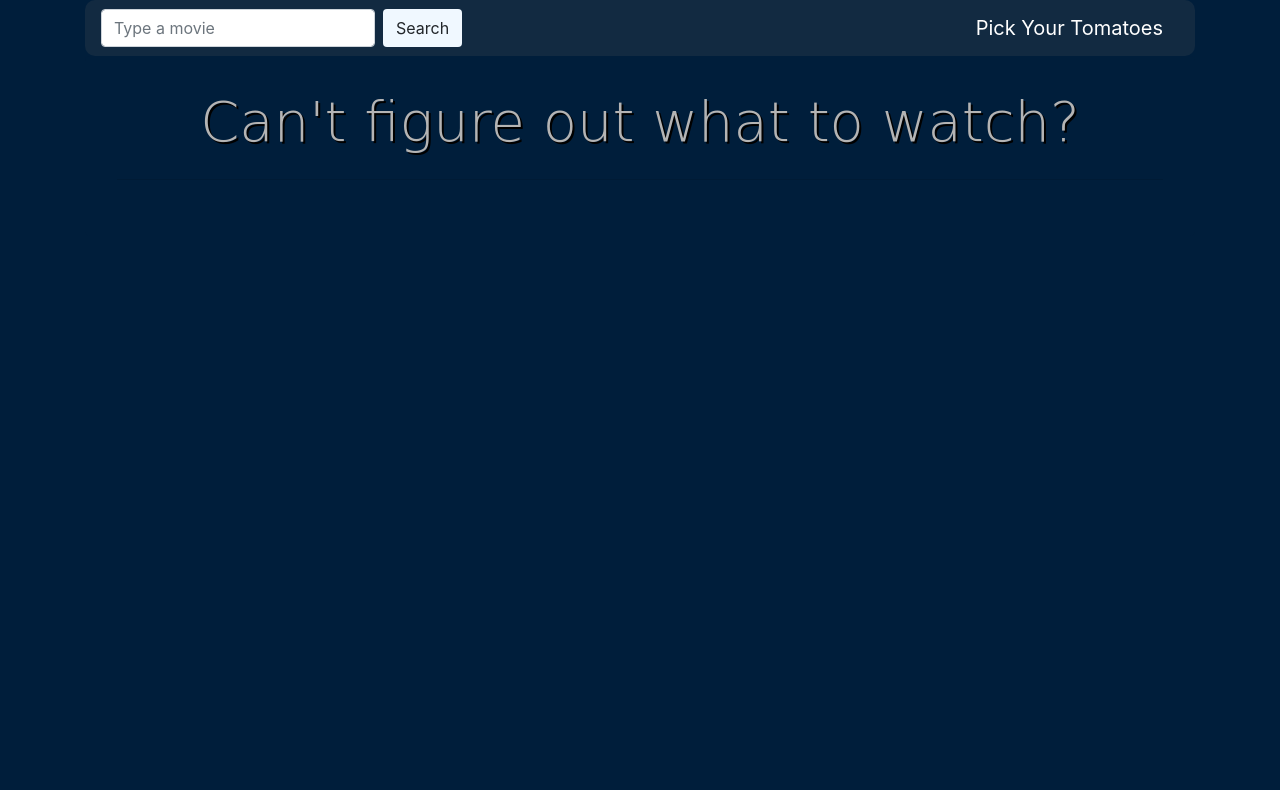
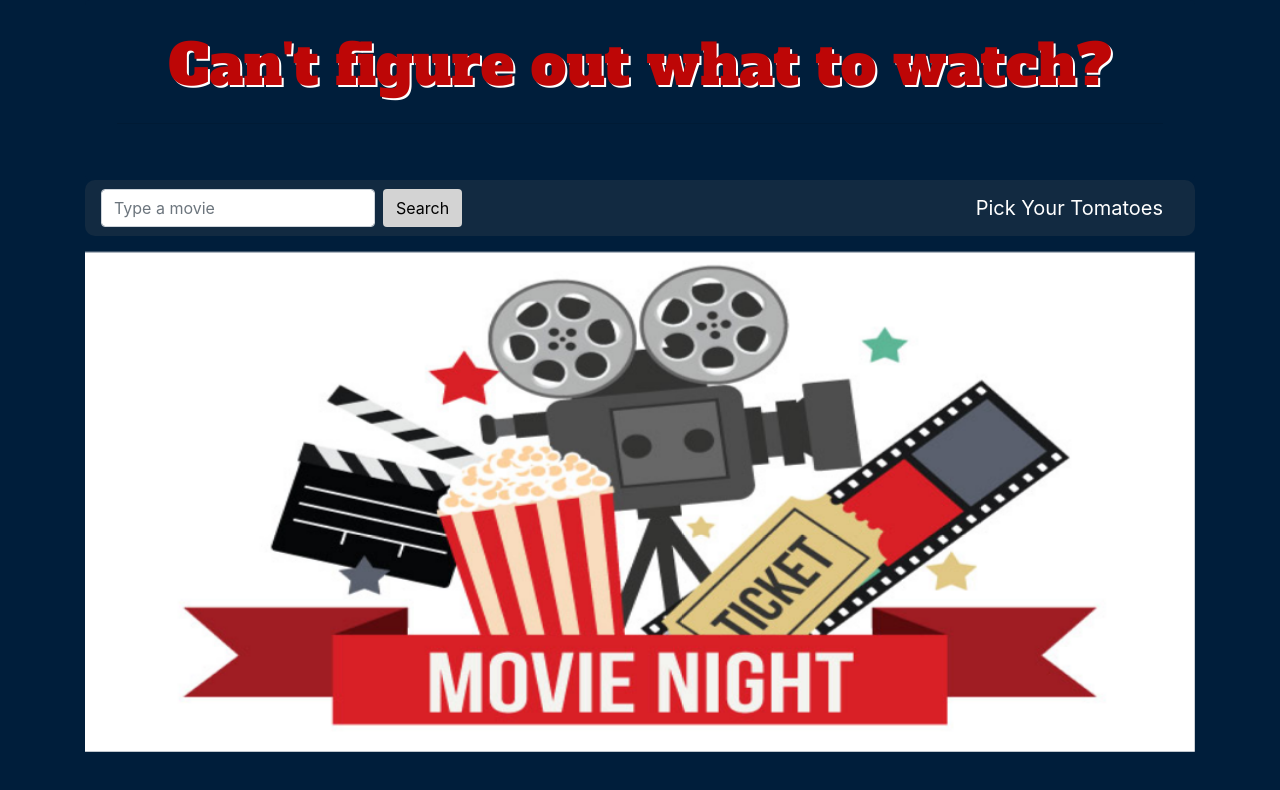
Before and after one commit to Volk117/Pick-Your-Tomatoes, a plain HTML site: page index.html in a window 1280 px wide. Drawn offline with nearby package versions, Linux system fonts and the light colour scheme.

Commit message:
more css

```diff
--- a/assets/style/style.css
+++ b/assets/style/style.css
@@ -1,5 +1,5 @@
 body {
-    /* background-image: url("../dark_mosaic.png"); */
+    /* background-image: url("../images/_23-2147909368.jpg"); */
     background-color: #001E3B;
 }
 
@@ -30,21 +30,26 @@ span {
     background-color: aliceblue;
 }
 
+.d-block {
+    margin-top: 1em;
+}
+
 .form-control {
     width: 500px;
 }
 
 .navbar-brand {
     color: white;
+
 }
 
 .jumbotron {
+    font-family: 'Alfa Slab One', cursive;
     color: rgb(180, 180, 180);
     background-color: #001E3B;
     align-items: center;
     margin: 0;
     padding: 2rem;
-    font-family: 'Comfortaa', cursive;
     text-align: center;
     /* background-image: radial-gradient(teal,white, teal); */
 }
@@ -52,9 +57,10 @@ span {
 #topSection {}
 
 .display-4 {
-    font-family: 'Comfortaa', cursive;
+    font-family: 'Alfa Slab One', cursive;
     align-items: center;
-    text-shadow: 2px 2px black;
+    text-shadow: 2px 2px white;
+    color: rgb(189, 6, 6)
 }
 
 .input-group {
@@ -62,7 +68,8 @@ span {
 }
 
 #search {
-    /* color: teal; */
+    background-color: lightgrey;
+    color: black;
 }
 
 #search:hover {
--- a/index.html
+++ b/index.html
@@ -5,21 +5,16 @@
     <meta charset="UTF-8">
     <meta name="viewport" content="width=device-width, initial-scale=1.0">
     <title>Pick Your Tomatoes</title>
+    <link href="https://fonts.googleapis.com/css?family=Alfa+Slab+One&display=swap" rel="stylesheet">
     <link rel="stylesheet" href="https://stackpath.bootstrapcdn.com/bootstrap/4.3.1/css/bootstrap.min.css"
         integrity="sha384-ggOyR0iXCbMQv3Xipma34MD+dH/1fQ784/j6cY/iJTQUOhcWr7x9JvoRxT2MZw1T" crossorigin="anonymous" />
     <link rel="stylesheet" href="assets/style/style.css" />
+
 </head>
 
 <body>
     <div class="container">
         <div id="topSection">
-            <nav class="navbar">
-                <div class="form-inline">
-                    <input class="form-control mr-sm-2" type="search" placeholder="Type a movie" aria-label="Search">
-                    <button class="btn  my-2 my-sm-0" type="submit" id="search">Search</button>
-                </div>
-                <div class="navbar-brand">Pick Your Tomatoes</div>
-            </nav>
             <div class="jumbotron">
                 <h1 class="display-4">Can't figure out what to watch?</h1>
                 <h3 class="lead"></h3>
@@ -27,6 +22,13 @@
             </div>
 
         </div>
+        <nav class="navbar">
+            <div class="form-inline">
+                <input class="form-control mr-sm-2" type="search" placeholder="Type a movie" aria-label="Search">
+                <button class="btn  my-2 my-sm-0" type="submit" id="search">Search</button>
+            </div>
+            <div class="navbar-brand">Pick Your Tomatoes</div>
+        </nav>
         <div id="movie-section">
             <!-- <div class="movie-division" id="original">
                 <div class="rotten-rating"><img src="assets/tomato.png" class="icon"> 100</div>
@@ -45,8 +47,28 @@
 
                 </div>
             </div> -->
-
-
+            <div id="carouselExampleInterval" class="carousel slide" data-ride="carousel">
+                <div class="carousel-inner">
+                    <div class="carousel-item active" data-interval="10000">
+                        <img src="assets/images/Movie-Night.jpg" class="d-block w-100" width="700" height="500">
+                    </div>
+                    <div class="carousel-item" data-interval="2000">
+                        <img src="assets/images/movie_theater_interior_a_l.jpg" class="d-block w-100" width="700"
+                            height="500">
+                    </div>
+                    <div class="carousel-item">
+                        <img src="assets/images/movie-dog2.jpeg" class="d-block w-100" width="700" height="500">
+                    </div>
+                </div>
+                <a class="carousel-control-prev" href="#carouselExampleInterval" role="button" data-slide="prev">
+                    <span class="carousel-control-prev-icon" aria-hidden="true"></span>
+                    <span class="sr-only">Previous</span>
+                </a>
+                <a class="carousel-control-next" href="#carouselExampleInterval" role="button" data-slide="next">
+                    <span class="carousel-control-next-icon" aria-hidden="true"></span>
+                    <span class="sr-only">Next</span>
+                </a>
+            </div>
         </div>
 
         <script src="https://cdnjs.cloudflare.com/ajax/libs/jquery/3.2.1/jquery.min.js "></script>
```
Also changed, not shown: assets/images/Movie-Night.jpg (added), assets/images/_23-2147909368.jpg (added), assets/images/black-background-food-fresh-1667642.jpg (added), assets/images/movie-dog2.jpeg (added), assets/images/movie_theater_interior_a_l.jpg (added).
